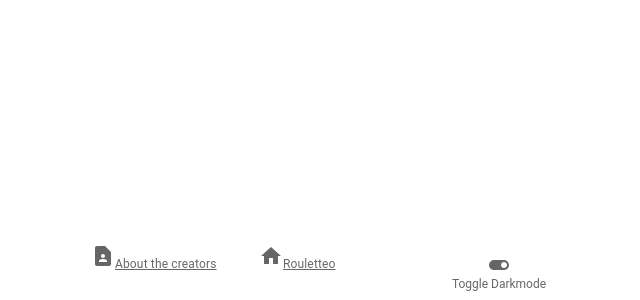
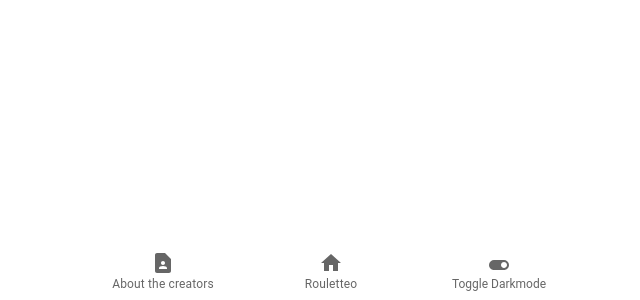
Before and after one commit to MadeOfBees/Rouletteo, a React (Create React App) app: page / in a window 1280 px wide. Shown: the part 500-800 px from the top of the page, without its empty margins (309-949 px from the left). Built offline with nearby package versions, Linux system fonts and the light colour scheme.

Commit message:
fixed link styling

```diff
--- a/src/App.js
+++ b/src/App.js
@@ -10,6 +10,7 @@ import ToggleOnIcon from '@mui/icons-material/ToggleOn';
 import useMediaQuery from '@mui/material/useMediaQuery';
 import { createTheme, ThemeProvider } from '@mui/material/styles';
 import CssBaseline from '@mui/material/CssBaseline';
+
 
 const ColorModeContext = React.createContext({ toggleColorMode: () => { } });
 
@@ -43,9 +44,9 @@ function App() {
           </Routes>
         </div>
         <BottomNavigation showLabels className='DownNav'>
-          <BottomNavigationAction as={Link} to="/AboutUs" label="About the creators" icon={<ContactPageIcon />} />
-          <BottomNavigationAction as={Link} to="/Rouletteo" label="Rouletteo" icon={<HomeIcon />} />
-          <BottomNavigationAction onClick={colorMode.toggleColorMode} label="Toggle Darkmode" icon={<ToggleOnIcon />} />
+          <BottomNavigationAction component={Link} to="/AboutUs" label="About the creators" icon={<ContactPageIcon />} />
+          <BottomNavigationAction component={Link} to="/Rouletteo" label="Rouletteo" icon={<HomeIcon />} />
+          <BottomNavigationAction onClick={colorMode.toggleColorMode} label=" Toggle Darkmode" icon={<ToggleOnIcon />} />
         </BottomNavigation>
       </Router>
     </div>
```
Also changed, not shown: 1 other file (tests, documents, lock files or other folders).
